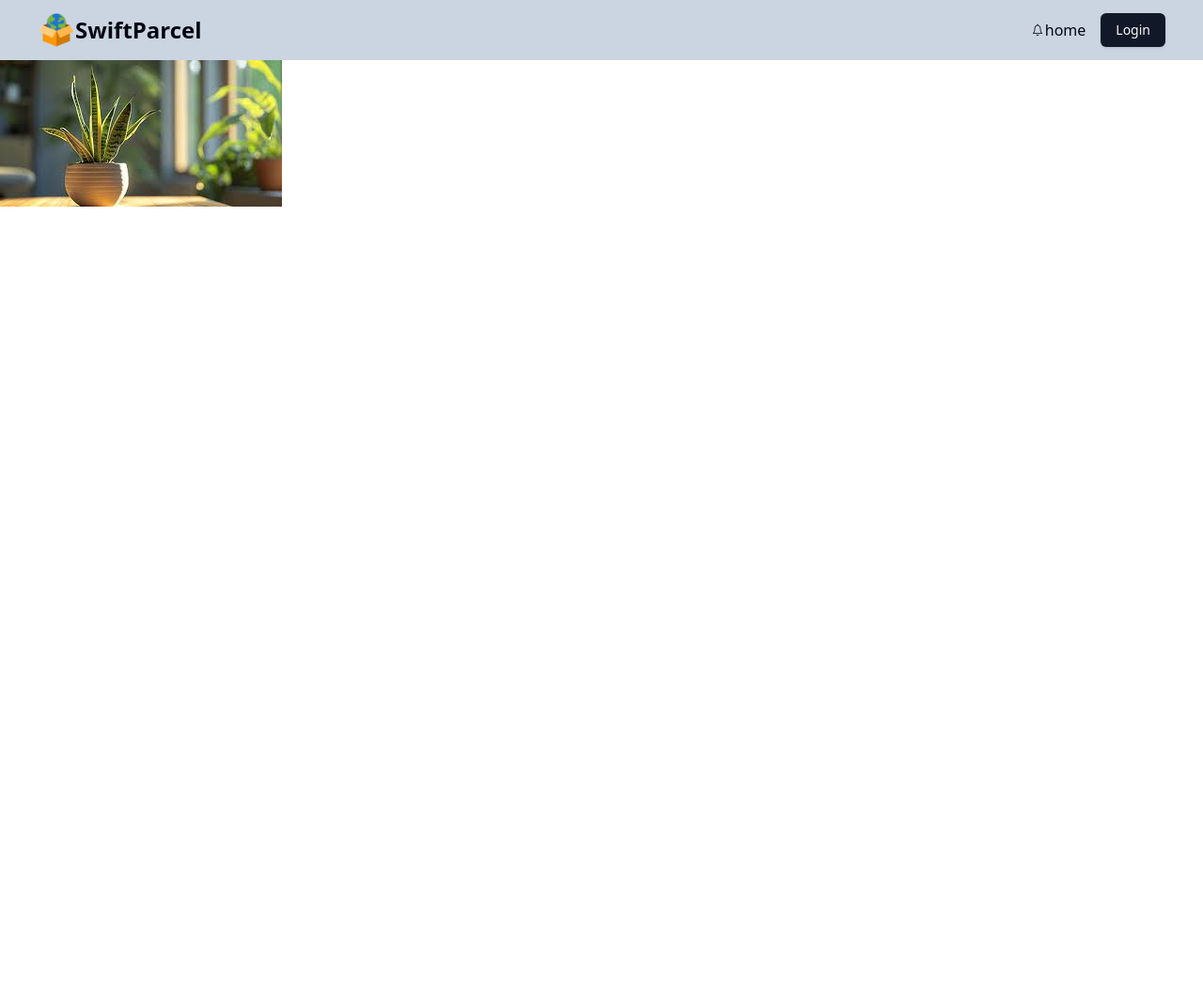
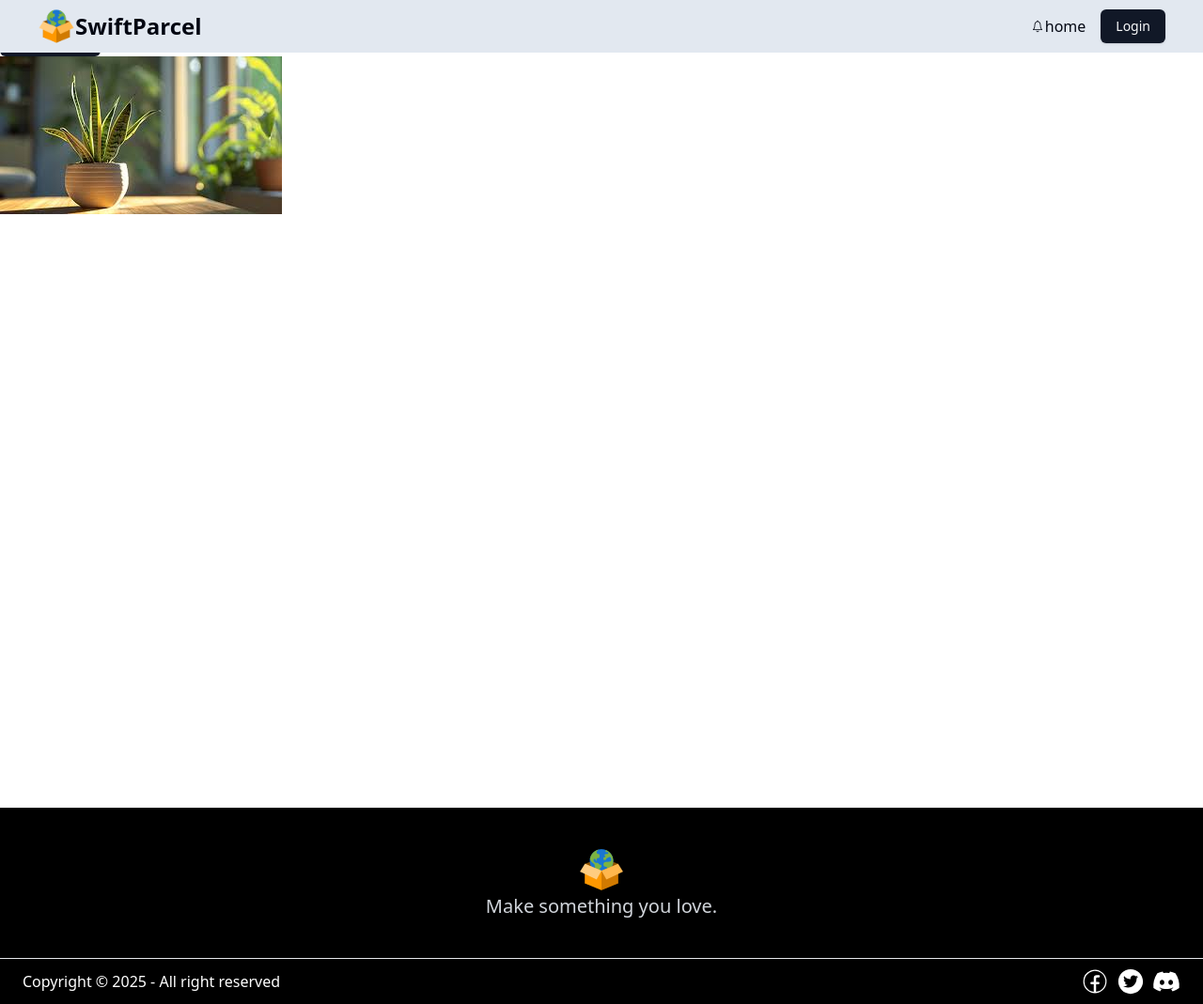
Before and after one commit to ummesalma303/swift-parcel-client, a React (Vite) app: page / in a window 1280 px wide. Shown: the whole page at 94% size. Before the commit the page ends 800 px from the top, so only its background shows below. Built offline with nearby package versions, Linux system fonts and the light colour scheme; no server answers.

Commit message:
complete footer

```diff
--- a/src/components/Sheared/Banner/Banner.jsx
+++ b/src/components/Sheared/Banner/Banner.jsx
@@ -2,7 +2,7 @@ import React from 'react';
 
 const Banner = () => {
     return (
-        <div className='bg-banner bg-no-repeat h-40'>
+        <div className='bg-banner bg-no-repeat h-screen'>
             {/* <div className="bg-banner bg-cover"></div> */}
         </div>
     );
--- a/src/components/Sheared/Footer.jsx
+++ b/src/components/Sheared/Footer.jsx
@@ -1,9 +1,34 @@
 import React from 'react';
+import logo from '../../assets/logo.png'
+import { AiFillTwitterCircle } from "react-icons/ai";
+import { CiFacebook } from "react-icons/ci";
+import { FaDiscord } from "react-icons/fa";
 
 const Footer = () => {
     return (
-        <div>
+        <div className='bg-black text-white'>
+            <div className="text-center h-40 flex flex-col justify-center items-center">
+                <div >
+            <img  src={logo} alt="" />
+                </div>
+                <h2 className='text-xl text-gray-300'>Make something you love.</h2>
+            </div>
+            <hr />
+            <div className="flex justify-between items-center px-6">
+            <div className="py-3 ">
+                <p>Copyright © 2025 - All right reserved</p>
+            </div>
+            <div className="flex items-center space-x-2">
+                <a href="https://www.facebook.com/UmmeSalma303" target="_blank" rel="noopener noreferrer"><CiFacebook size={30}/></a>
 
+                <a href="https://x.com/ummesalma333" target="_blank" rel="noopener noreferrer"><AiFillTwitterCircle size={30}/></a>
+
+                <a href="https://discord.com/channels/ummesalma333" target="_blank" rel="noopener noreferrer"><FaDiscord size={30}/></a>
+
+
+
+            </div>
+            </div>
         </div>
     );
 };
--- a/src/components/Sheared/NavBar.jsx
+++ b/src/components/Sheared/NavBar.jsx
@@ -25,7 +25,8 @@ const NavBar = () => {
     const {user,handleLogout} = useContext(AuthContext);
         console.log(user)
     return (
-        <div className='fixed w-full px-5 md:px-10 flex justify-between items-center p-3 bg-slate-300' >
+       <div className="">
+         <div className='fixed w-full px-5 md:px-10 flex justify-between items-center py-2 bg-slate-200' >
             <div className="flex items-center">
                 <img className='w-8 md:w-10' src={logo} alt="" />
             <h2 className='text-lg md:text-2xl font-semibold'>SwiftParcel</h2>
@@ -66,6 +67,7 @@ const NavBar = () => {
             </div>
             </div>
         </div>
+       </div>
     );
 };
 
```
